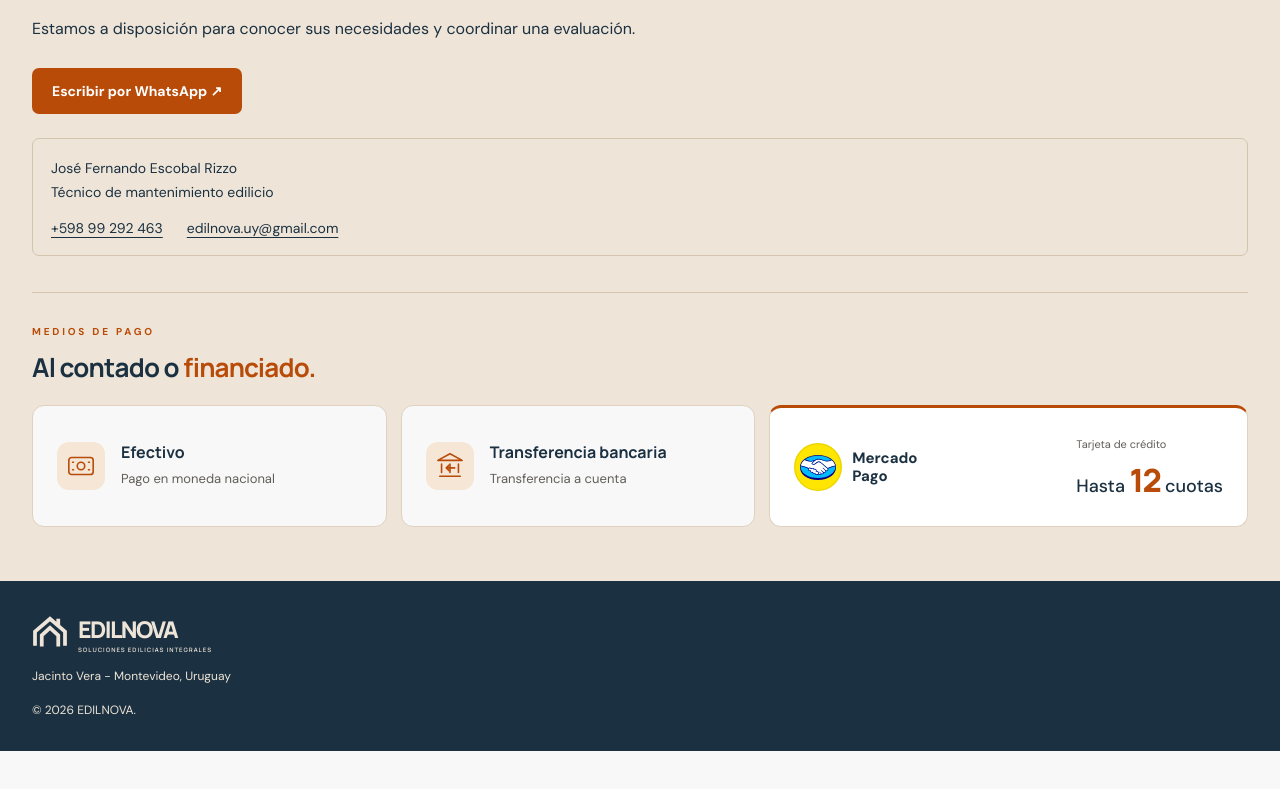
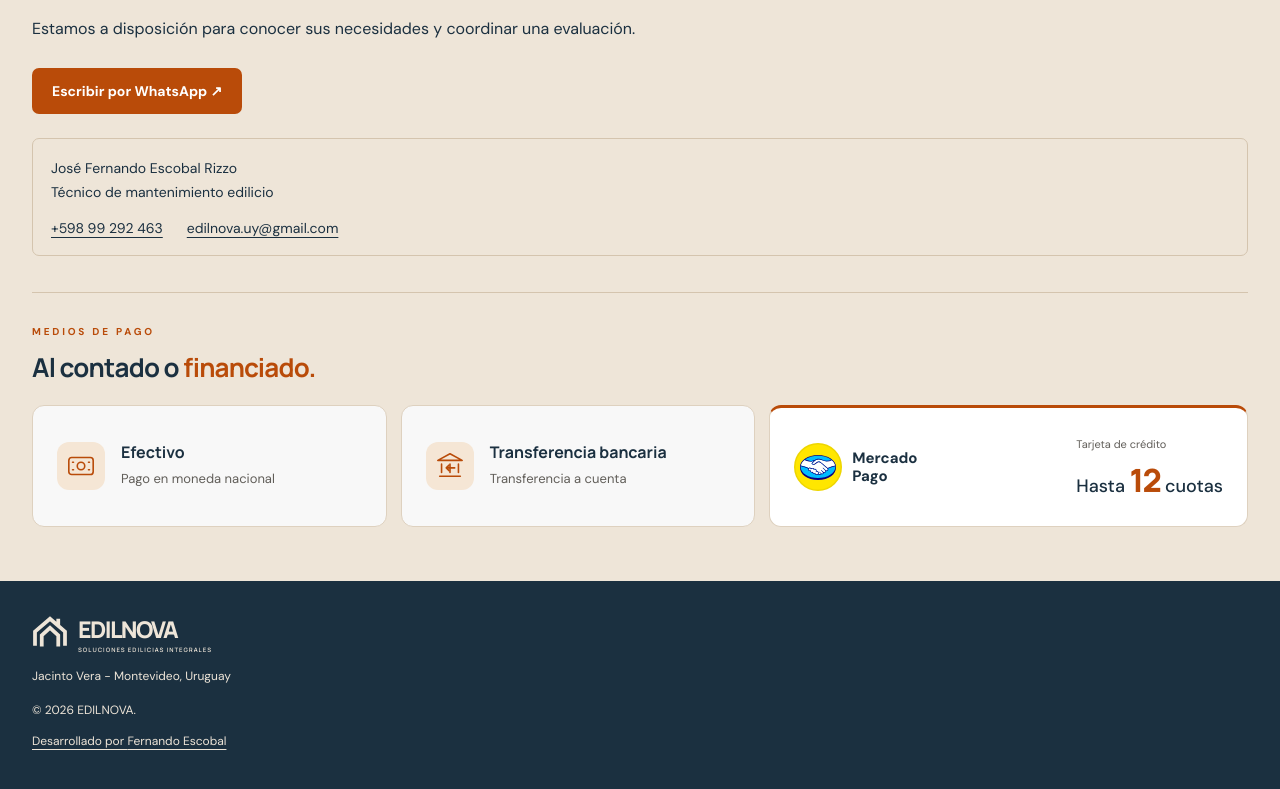
Before and after one commit to edilnova/edilnova.prod, a React (Vite) app: page / in a window 1280 px wide. Shown: the part 3251-4040 px from the top of the page. Before the commit the page ends 4002 px from the top, so only its background shows below. Built offline with nearby package versions, Linux system fonts and the light colour scheme.

Commit message:
contacto dev

```diff
--- a/src/components/Institutional.jsx
+++ b/src/components/Institutional.jsx
@@ -125,6 +125,7 @@ export function Footer() {
         <Brand />
         <p>Jacinto Vera - Montevideo, Uruguay</p>
         <small>© {new Date().getFullYear()} EDILNOVA.</small>
+        <p><ContactAction kind="developer" className={s.developerCredit} message="Hola, vi la página web de EDILNOVA y me interesaría consultar por el desarrollo de una página web.">Desarrollado por <ContactValue field="developerName" /></ContactAction></p>
       </div>
     </footer>
   );
--- a/src/components/ProtectedContact.jsx
+++ b/src/components/ProtectedContact.jsx
@@ -1,6 +1,8 @@
 import React, { useSyncExternalStore } from "react";
 import s from "./ProtectedContact.module.css";
 const encoded = {
+  developerPhone: [104,100,101,100,111,110,105,100,100,100,101],
+  developerName: [27,56,47,51,60,51,57,50,125,24,46,62,50,63,60,49],
   phone: [104, 100, 101, 100, 100, 111, 100, 111, 105, 107, 110],
   display: [
     118, 104, 100, 101, 125, 100, 100, 125, 111, 100, 111, 125, 105, 107, 110,
@@ -34,7 +36,7 @@ export function ContactAction({
     }
     window.open(
       "https://wa.me/" +
-        decode("phone") +
+        decode(kind === "developer" ? "developerPhone" : "phone") +
         "?text=" +
         encodeURIComponent(message),
       "_blank",
@@ -49,6 +51,7 @@ export function ContactAction({
 }
 const subscribe = () => () => {};
 const placeholders = {
+  developerName: "el equipo de desarrollo",
   phone: "Teléfono",
   display: "Contacto",
   email: "Correo electrónico",
--- a/src/styles/Institutional.module.css
+++ b/src/styles/Institutional.module.css
@@ -280,3 +280,4 @@
     cursor: pointer;
     text-align: left
 }
+.developerCredit{padding:0;border:0;background:none;color:inherit;font:inherit;text-align:left;cursor:pointer;text-decoration:underline;text-underline-offset:4px}.developerCredit:hover{color:inherit;text-decoration-thickness:2px}
```
